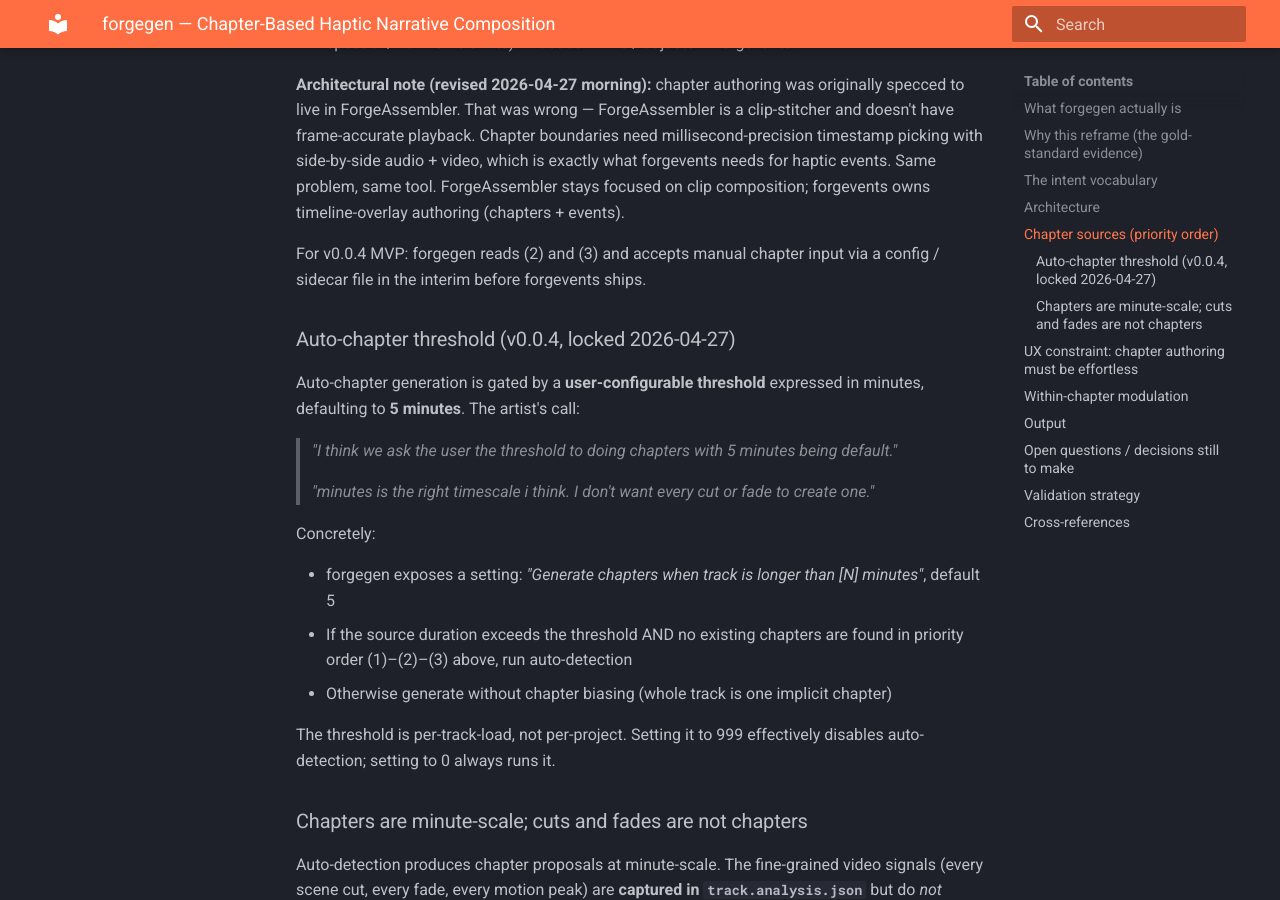
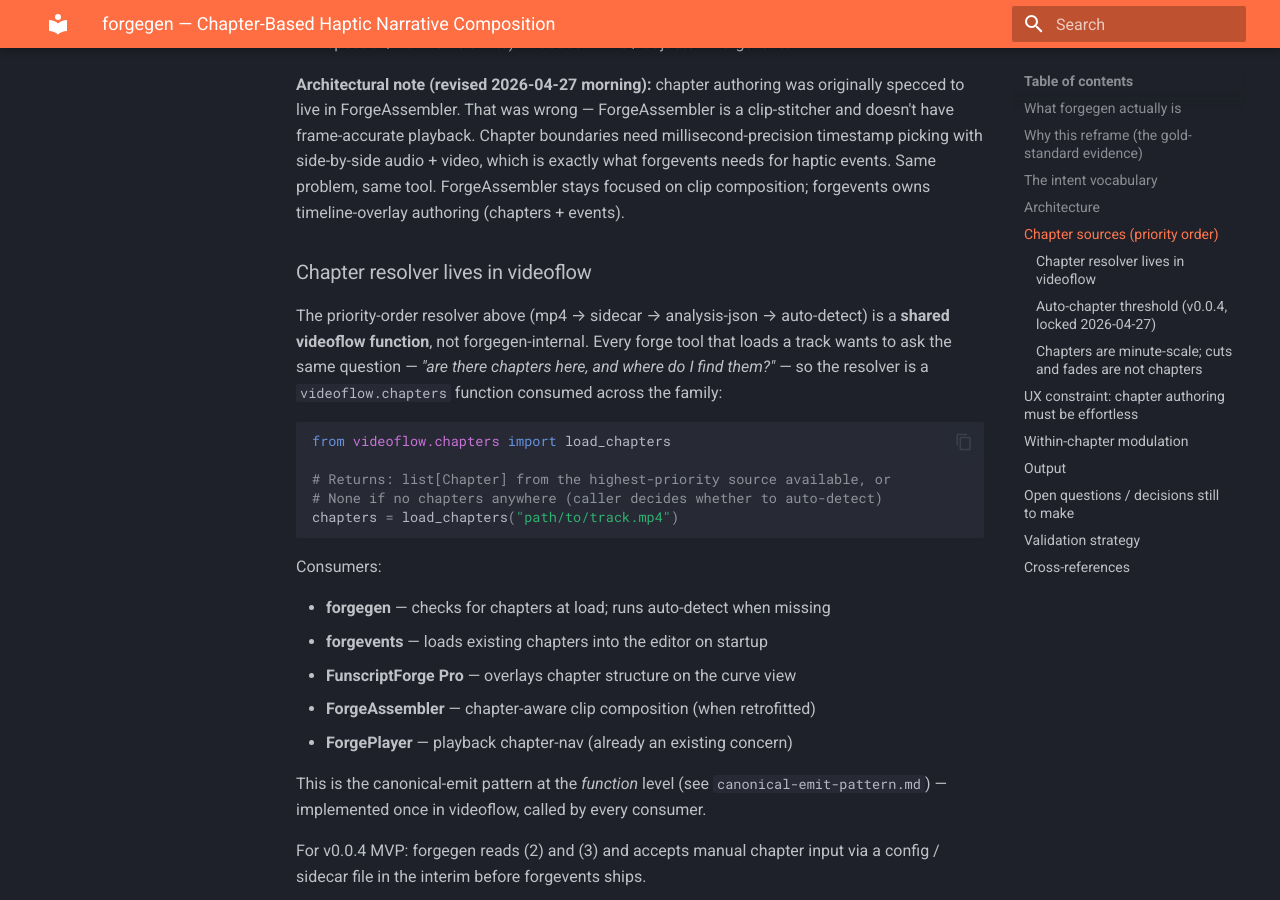
Before and after one commit to liquid-releasing/forgegen, an MkDocs documentation site: the page built from docs/architecture/chapter-composition.md, in a window 1280 px wide and 900 px high, scrolled down 3021 px. Built offline with MkDocs 1.6.1 and Material for MkDocs 9.7.7, drawn with Linux system fonts in a browser that asks for light colours.

Commit message:
docs(chapter-composition): videoflow.chapters resolver as shared function
Locks the priority-order chapter resolver (mp4 → sidecar → analysis-json
→ auto-detect) as a shared videoflow function, not forgegen-internal.
Every forge tool that loads a track asks the same question — "are
there chapters here, and where do I find them?" — so the resolver
belongs in videoflow.

Consumers: forgegen, forgevents, FunscriptForge Pro, ForgeAssembler,
ForgePlayer.

Canonical-emit principle at the function level (per
canonical-emit-pattern.md) — implemented once in videoflow, called
by every consumer.

Co-Authored-By: Claude Opus 4.7 (1M context) <noreply@anthropic.com>

````diff
--- a/docs/architecture/chapter-composition.md
+++ b/docs/architecture/chapter-composition.md
@@ -118,6 +118,34 @@ boundaries need millisecond-precision timestamp picking with side-by-side
 audio + video, which is exactly what forgevents needs for haptic events.
 Same problem, same tool. ForgeAssembler stays focused on clip composition;
 forgevents owns timeline-overlay authoring (chapters + events).
+
+### Chapter resolver lives in videoflow
+
+The priority-order resolver above (mp4 → sidecar → analysis-json → auto-detect)
+is a **shared videoflow function**, not forgegen-internal. Every forge tool
+that loads a track wants to ask the same question — *"are there chapters here,
+and where do I find them?"* — so the resolver is a `videoflow.chapters`
+function consumed across the family:
+
+```python
+from videoflow.chapters import load_chapters
+
+# Returns: list[Chapter] from the highest-priority source available, or
+# None if no chapters anywhere (caller decides whether to auto-detect)
+chapters = load_chapters("path/to/track.mp4")
+```
+
+Consumers:
+
+- **forgegen** — checks for chapters at load; runs auto-detect when missing
+- **forgevents** — loads existing chapters into the editor on startup
+- **FunscriptForge Pro** — overlays chapter structure on the curve view
+- **ForgeAssembler** — chapter-aware clip composition (when retrofitted)
+- **ForgePlayer** — playback chapter-nav (already an existing concern)
+
+This is the canonical-emit pattern at the *function* level
+(see `canonical-emit-pattern.md`) — implemented once in videoflow, called
+by every consumer.
 
 For v0.0.4 MVP: forgegen reads (2) and (3) and accepts manual chapter input
 via a config / sidecar file in the interim before forgevents ships.
````
